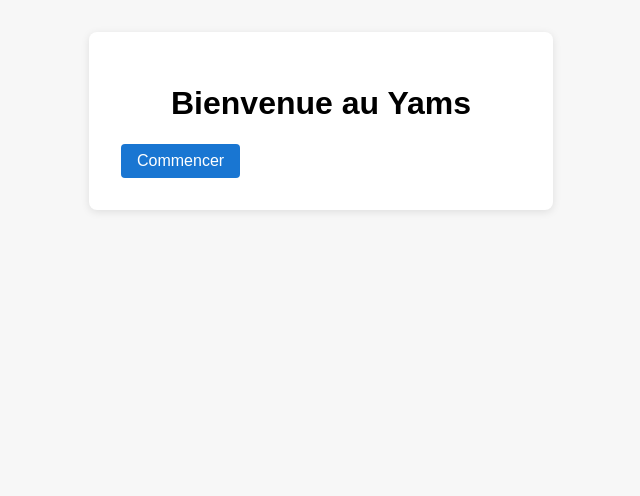
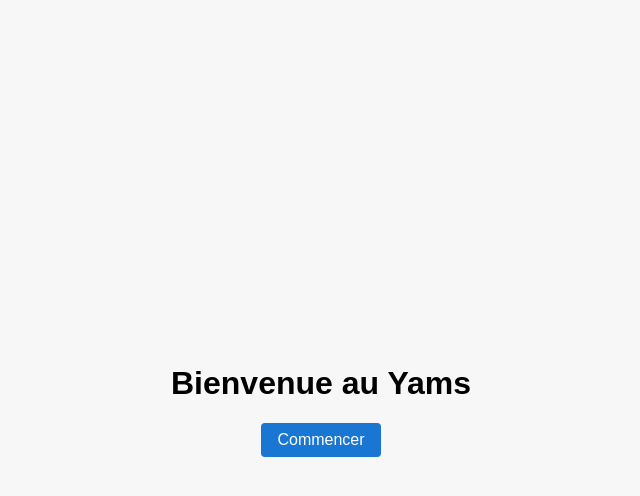
Before and after one commit to Paddadie/YamsApp, a plain HTML site: page index.html in a window 1280 px wide. Shown: the whole page, without its empty margins (319-959 px from the left). Drawn offline with Linux system fonts and the light colour scheme.

Commit message:
Centrer page d'accueil

```diff
--- a/index.html
+++ b/index.html
@@ -21,12 +21,11 @@
       <button type="submit">Ajouter</button>
     </form>
     <ul id="player-list"></ul>
-    <button id="start-game-btn" style="margin-top:1em; width:100%;">Lancer la partie</button>
+    <button id="start-game-btn">Lancer la partie</button>
   </div>
 
   <script src="script.js"></script>
   <script>
-    // Enregistrement du service worker
     if ('serviceWorker' in navigator) {
       window.addEventListener('load', () => {
         navigator.serviceWorker.register('sw.js')
--- a/script.js
+++ b/script.js
@@ -10,7 +10,7 @@ document.addEventListener('DOMContentLoaded', () => {
   const players = [];
 
   function updateStartGameBtn() {
-    startGameBtn.disabled = players.length < 2; // Minimum 2 joueurs
+    startGameBtn.disabled = players.length < 2;
   }
 
   function renderPlayers() {
@@ -19,7 +19,6 @@ document.addEventListener('DOMContentLoaded', () => {
       const li = document.createElement('li');
       li.textContent = name;
 
-      // Bouton suppression
       const removeBtn = document.createElement('button');
       removeBtn.innerHTML = "&#10060;";
       removeBtn.className = "remove-player";
@@ -68,7 +67,6 @@ document.addEventListener('DOMContentLoaded', () => {
   });
 
   startGameBtn.addEventListener('click', () => {
-    // Ici, vous pouvez afficher l'écran de jeu ou démarrer la partie
     alert("La partie commence !");
   });
 });
--- a/style.css
+++ b/style.css
@@ -1,28 +1,38 @@
-body {
+/* Structure de base */
+body, html {
+  height: 100%;
+  margin: 0;
+  padding: 0;
   font-family: Arial, sans-serif;
   background: #f7f7f7;
-  margin: 0;
-  padding: 0;
 }
 
+/* Gestion des écrans */
 .screen {
-  display: none;
+  position: absolute;
+  top: 0;
+  left: 0;
+  width: 100%;
+  min-height: 100%;
   padding: 2em;
-  max-width: 400px;
-  margin: 2em auto;
-  background: #fff;
-  border-radius: 8px;
-  box-shadow: 0 2px 8px rgba(0,0,0,0.1);
+  box-sizing: border-box;
+  opacity: 0;
+  pointer-events: none;
+  transition: opacity 0.4s ease;
 }
 
 .screen.active {
-  display: block;
+  opacity: 1;
+  pointer-events: auto;
+  z-index: 1;
 }
 
+/* Titres */
 h1, h2 {
   text-align: center;
 }
 
+/* Formulaire joueur */
 #player-form {
   display: flex;
   gap: 0.5em;
@@ -36,6 +46,17 @@ h1, h2 {
   border: 1px solid #ccc;
 }
 
+/* Page d'accueil */
+#home-screen {
+  display: flex;
+  flex-direction: column;
+  justify-content: center;
+  align-items: center;
+  min-height: 100vh;
+  text-align: center;
+}
+
+/* Liste des joueurs */
 #player-list {
   list-style: none;
   padding: 0;
@@ -50,6 +71,7 @@ h1, h2 {
   font-size: 1.1em;
 }
 
+/* Bouton suppression */
 .remove-player {
   background: none;
   border: none;
@@ -64,6 +86,7 @@ h1, h2 {
   color: #900;
 }
 
+/* Boutons */
 button {
   padding: 0.5em 1em;
   border-radius: 4px;
```
